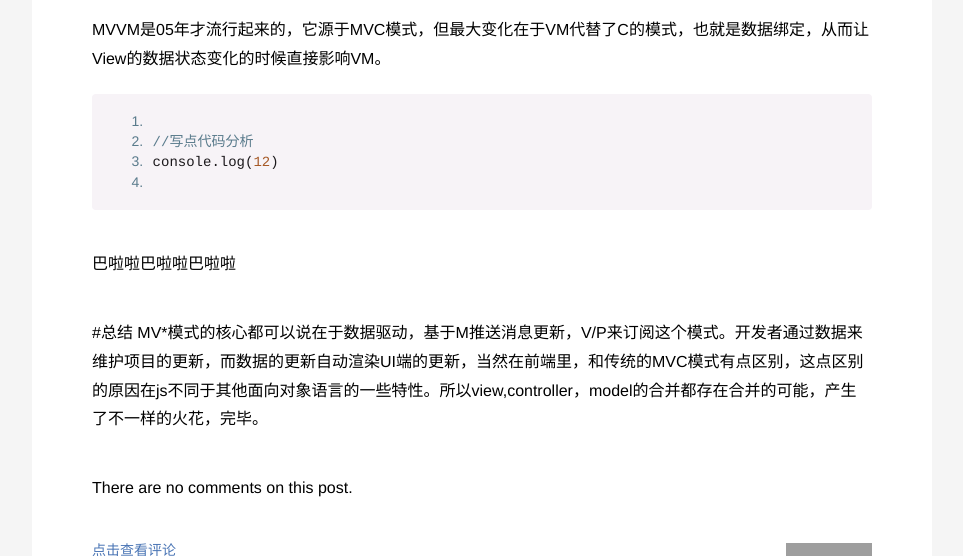
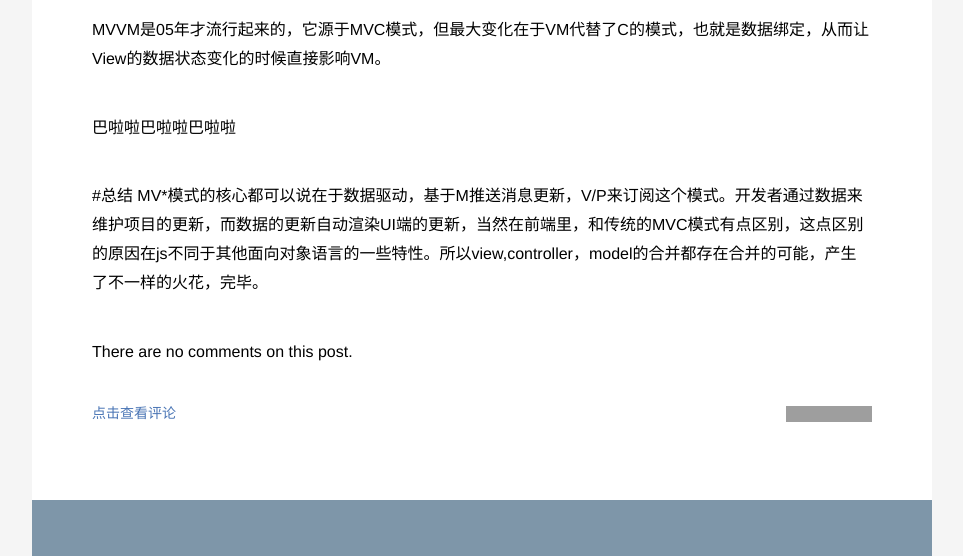
Before and after one commit to ioloveuu/ioloveuu.github.io, a Jekyll site: the page built from _posts/2016-12-28-frame-analys.md, in a window 1280 px wide and 900 px high, scrolled down 4499 px, cut to the strip 126-682 px from the top of the window. Shown: the whole strip, without its empty margins (158-1121 px from the left). Built offline with Jekyll 4.4.1, drawn with Linux system fonts in a browser that asks for light colours; nearby versions of some CDN libraries; a script that is not in the unit is left out; grey boxes are pictures that could not be loaded.

Commit message:
Add files via upload

````diff
--- a/_posts/2016-12-28-frame-analys.md
+++ b/_posts/2016-12-28-frame-analys.md
@@ -99,7 +99,7 @@ category: blog
 ###那么什么是MVC呢
 MVC是一种架构模式，它不局限于前端，而是一种设计思想，它通过数据与界面的分离，来使应用程序的结构分离，达到分层开发的目的。可以参看下图：
 
-![mvc](https://ioloveuu.github.io/images/frameanalys/mvc.jpg)
+![mvc](/images/frameanalys/mvc.jpg)
 
 具体的来说，就是将Model代表的数据与view代表的view隔离，用controller来管理逻辑和用户输入。这种模式早在20世纪80年代就已经出现了，发展至今已经十分成熟了。但是也有一些问题存在，最明显的就是在逻辑复杂度和项目规模正比的时候混乱的数据流动方式让人发指啊！
 
@@ -124,12 +124,7 @@ MVP 模式将 Controller 改名为 Presenter，同时改变了通信方向。不
 
 MVVM是05年才流行起来的，它源于MVC模式，但最大变化在于VM代替了C的模式，也就是数据绑定，从而让View的数据状态变化的时候直接影响VM。
 
-```
 
-//写点代码分析
-console.log(12)
-
-```
 
 巴啦啦巴啦啦巴啦啦
 
````
